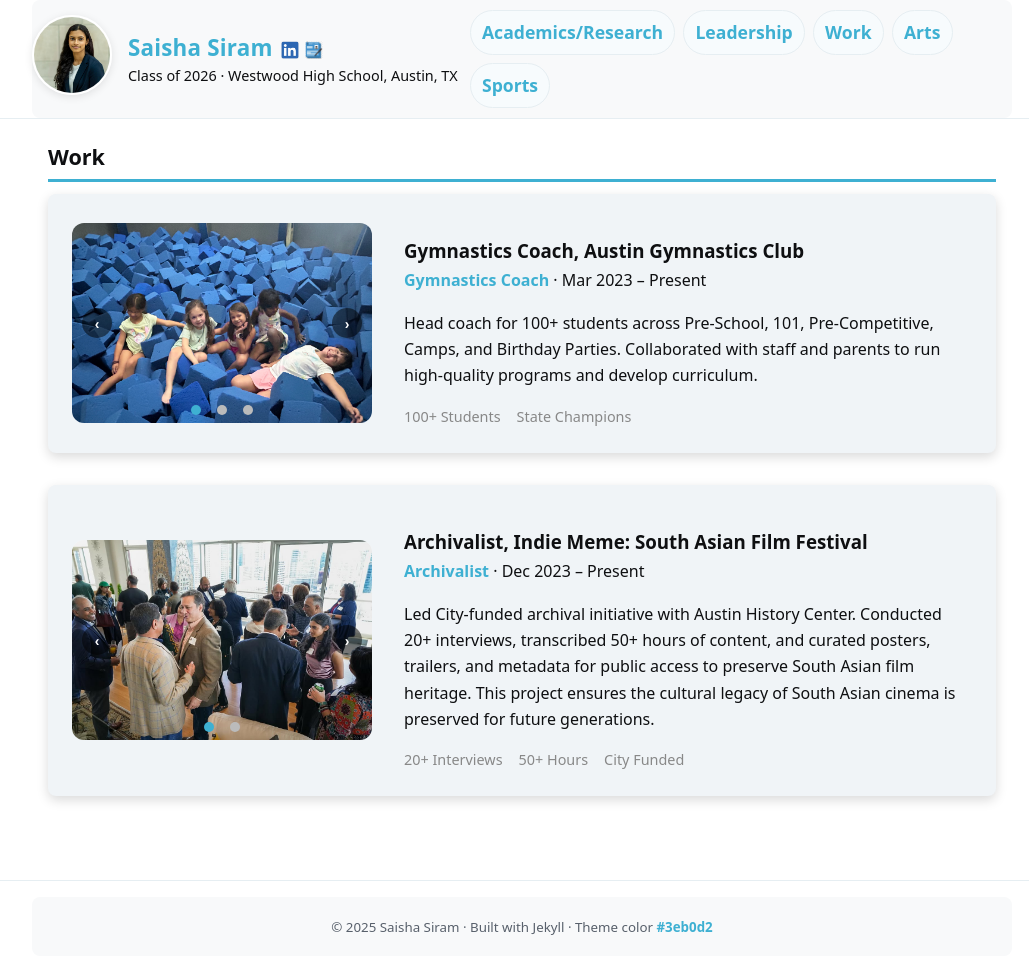
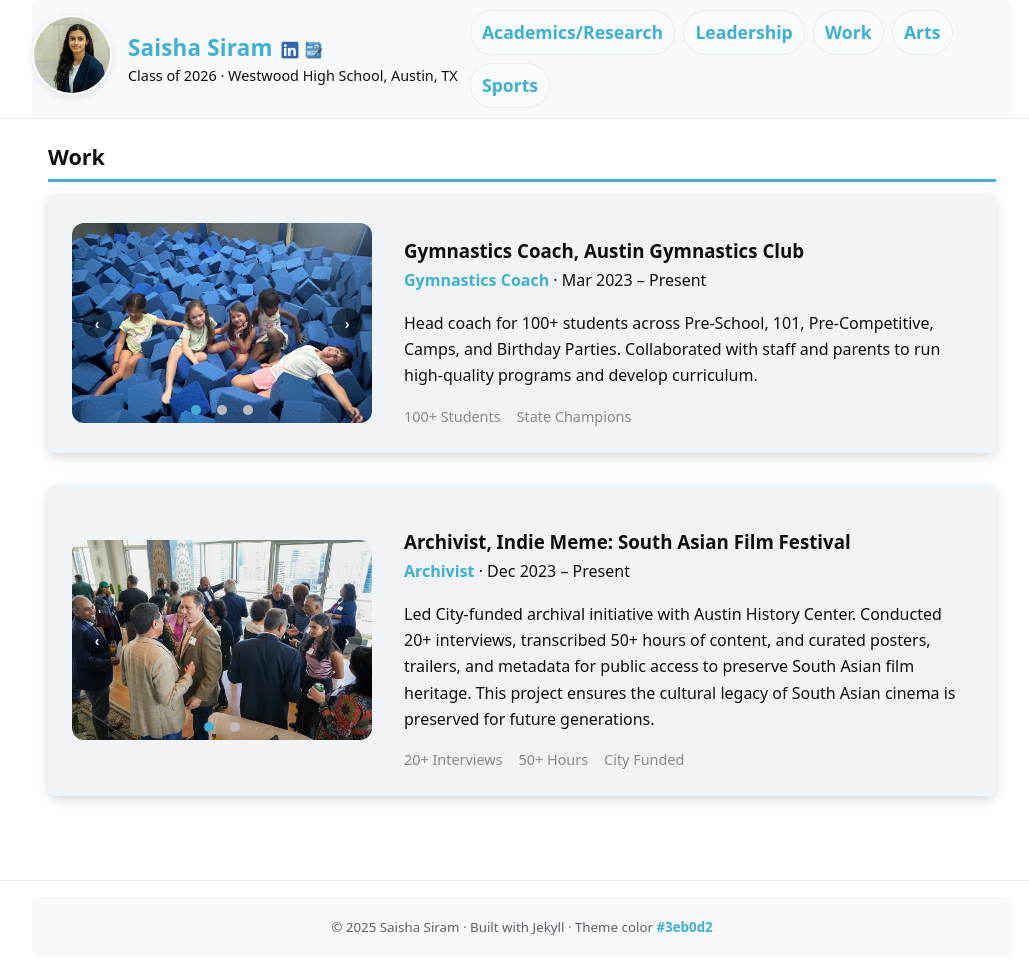
Before and after one commit to saisha08/profile, a Jekyll site: the page built from pages/work.md, in a window 1280 px wide and 972 px high. Shown: the whole window, without its empty margins (118-1147 px from the left). Built offline with Jekyll 4.4.1, drawn with Linux system fonts in a browser that asks for light colours.

Commit message:
Fix spelling: change Archivalist to Archivist

```diff
--- a/pages/work.md
+++ b/pages/work.md
@@ -35,7 +35,7 @@
       </div>
     </article>
 
-    <!-- Archivalist Card -->
+    <!-- Archivist Card -->
     <article class="work-card" style="display: flex; gap: 2rem; margin-bottom: 2rem; padding: 1.5rem; background: #f0f4f7; border-radius: 8px; box-shadow: 0 4px 12px rgba(0, 0, 0, 0.15); align-items: center;">
       <div class="carousel-container" style="flex: 0 0 300px; position: relative;">
         <div class="carousel" id="archivalist-carousel" style="display: flex; overflow: hidden; border-radius: 8px;">
@@ -50,8 +50,8 @@
         </div>
       </div>
       <div class="content" style="flex: 1;">
-        <h3 style="margin-bottom: 0;">Archivalist, Indie Meme: South Asian Film Festival</h3>
-        <div class="meta" style="margin-top: 0;"><strong style="color: #3eb0d2;">Archivalist</strong> · Dec 2023 – Present</div>
+        <h3 style="margin-bottom: 0;">Archivist, Indie Meme: South Asian Film Festival</h3>
+        <div class="meta" style="margin-top: 0;"><strong style="color: #3eb0d2;">Archivist</strong> · Dec 2023 – Present</div>
         <p>Led City-funded archival initiative with Austin History Center. Conducted 20+ interviews, transcribed 50+ hours of content, and curated posters, trailers, and metadata for public access to preserve South Asian film heritage. This project ensures the cultural legacy of South Asian cinema is preserved for future generations.</p>
         <div class="activity-stats" style="display: flex; gap: 1rem; font-size: 0.9rem; color: #888; margin-top: 1rem;">
           <span>20+ Interviews</span>
```
Also changed, not shown: pages/leadership.md (+1 -1 lines), 2 other files.
